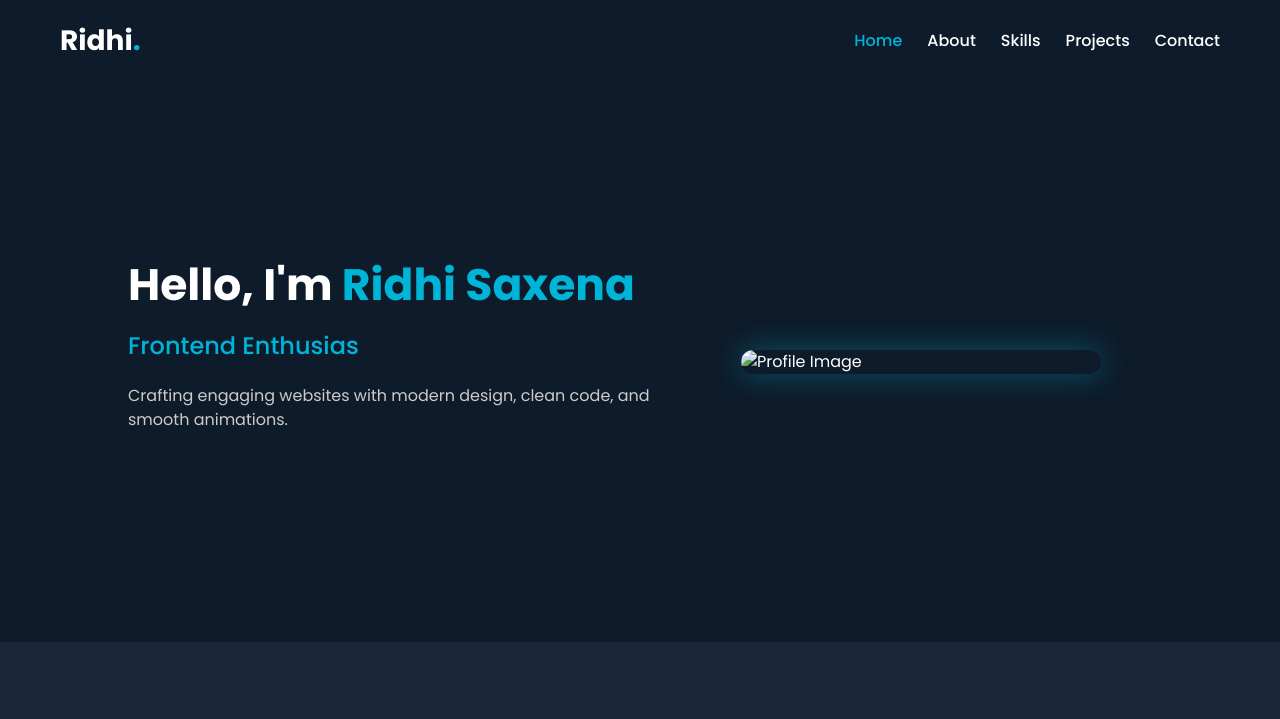
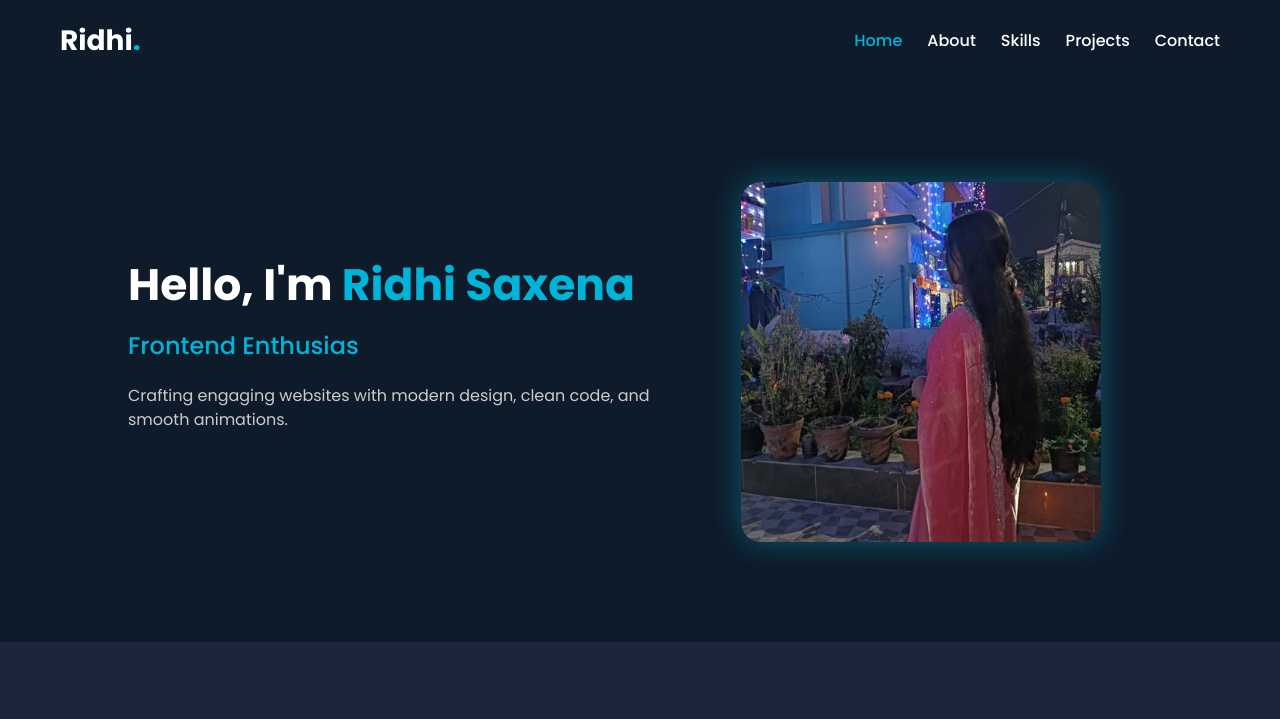
Before and after one commit to Ridhi-7/internship-project, a plain HTML site: page portfolio (task 2)/index.html in a window 1280 px wide. Shown: the top 719 px of the page. Drawn offline with nearby package versions, Linux system fonts and the light colour scheme.

Commit message:
Update index.html

```diff
--- a/portfolio (task 2)/index.html
+++ b/portfolio (task 2)/index.html
@@ -41,7 +41,7 @@
       </div>
 
       <div class="home-image">
-        <img src=".vscode/WhatsApp Image 2025-06-26 at 22.39.05_66af2143.jpg" alt="Profile Image" class="profile-img" />
+        <img src="profilepic.jpg" alt="Profile Image" class="profile-img" />
       </div>
     </div>
   </section>
```
